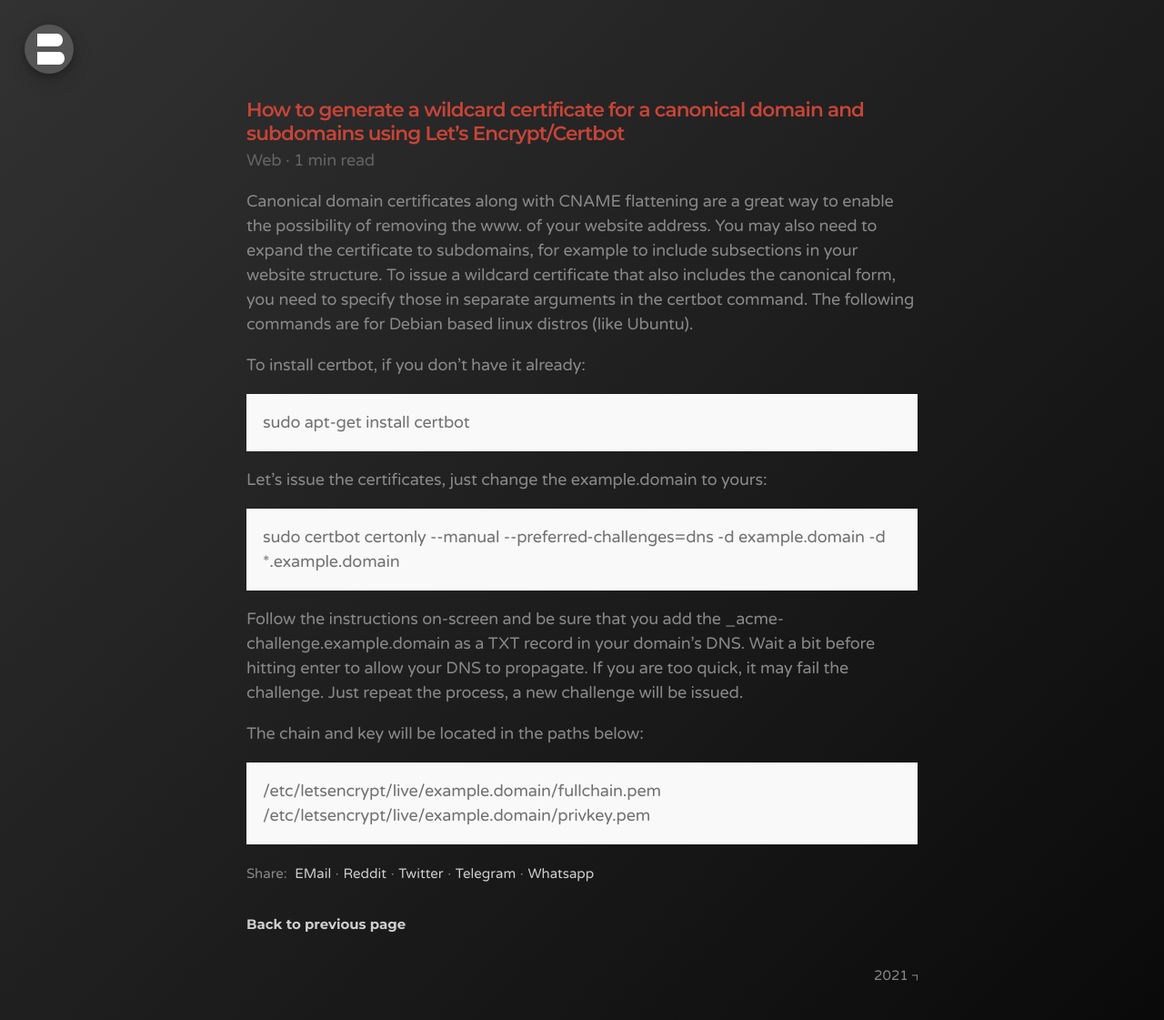
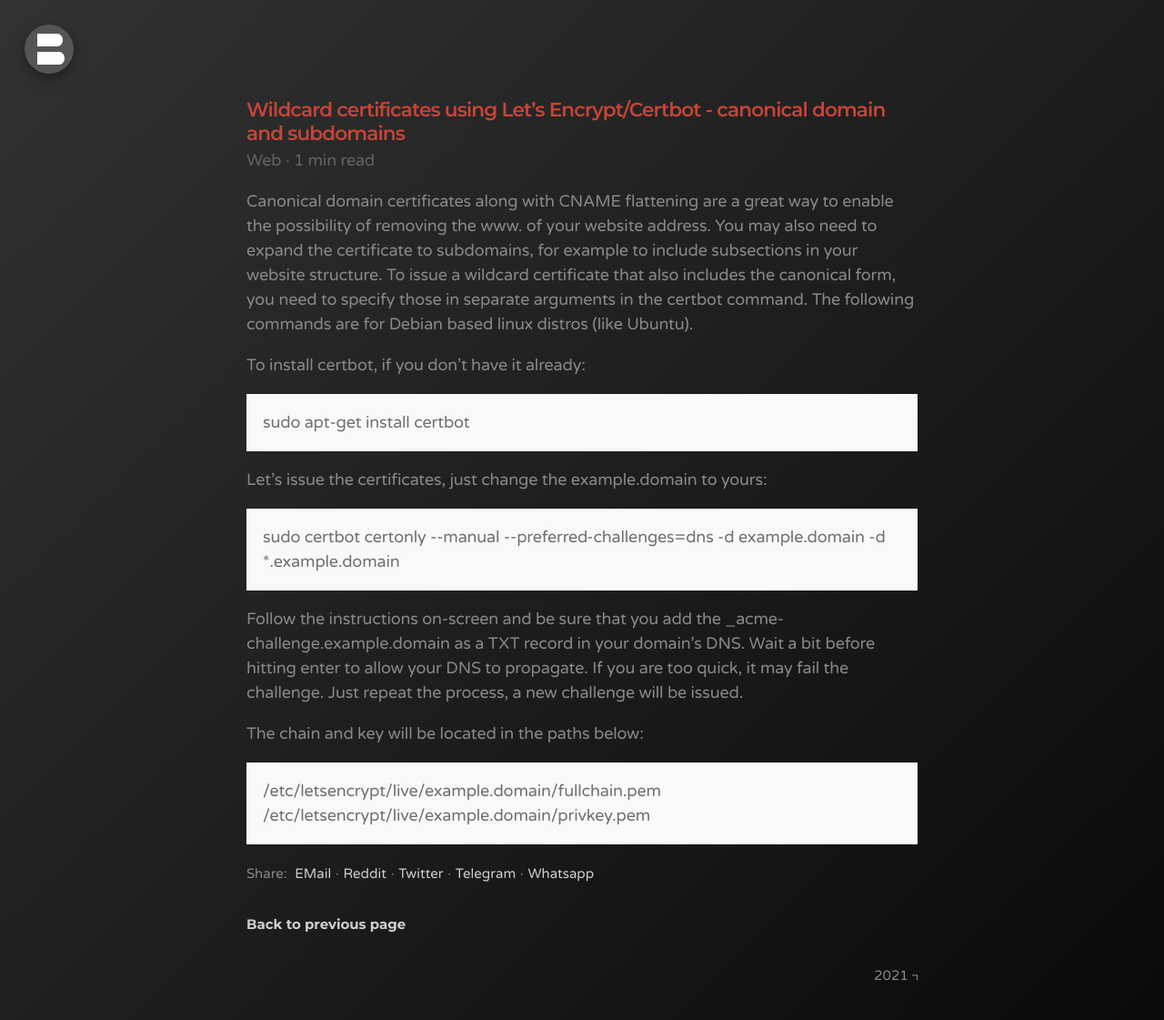
Before and after one commit to bonina/bonina.github.io, a Jekyll site: the page built from _posts/web/2021/2021-03-30-wildcard-certificates-canonical-domain-and-subdomains.md, in a window 1280 px wide. Shown: the whole page at 91% size. Built offline with Jekyll 4.4.1, drawn with Linux system fonts in a browser that asks for light colours.

Commit message:
Update and rename 2021-03-30-generate-wildcard-certificate-for-a-canonical-domain-and-subdomains.md to 2021-03-30-wildcard-certificates-canonical-domain-and-subdomains.md

```diff
--- a/_posts/web/2021/2021-03-30-generate-wildcard-certificate-for-a-canonical-domain-and-subdomains.md
+++ b/_posts/web/2021/2021-03-30-wildcard-certificates-canonical-domain-and-subdomains.md
@@ -1,6 +1,6 @@
 ---
 layout: post
-title: How to generate a wildcard certificate for a canonical domain and subdomains using Let’s Encrypt/Certbot
+title: Wildcard certificates using Let’s Encrypt/Certbot - canonical domain and subdomains
 categories: [Web]
 #date: 2021-03-30
 ---
```
